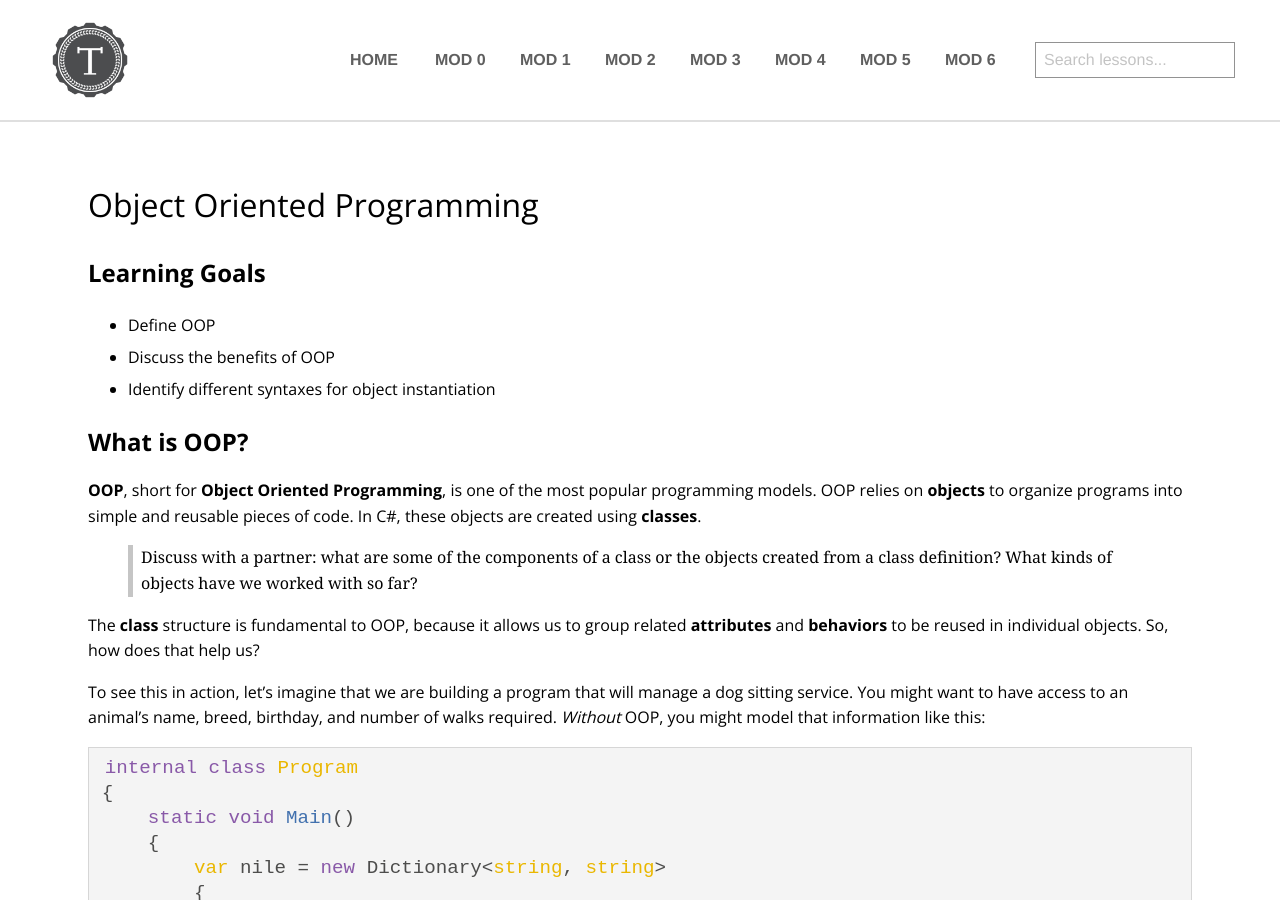
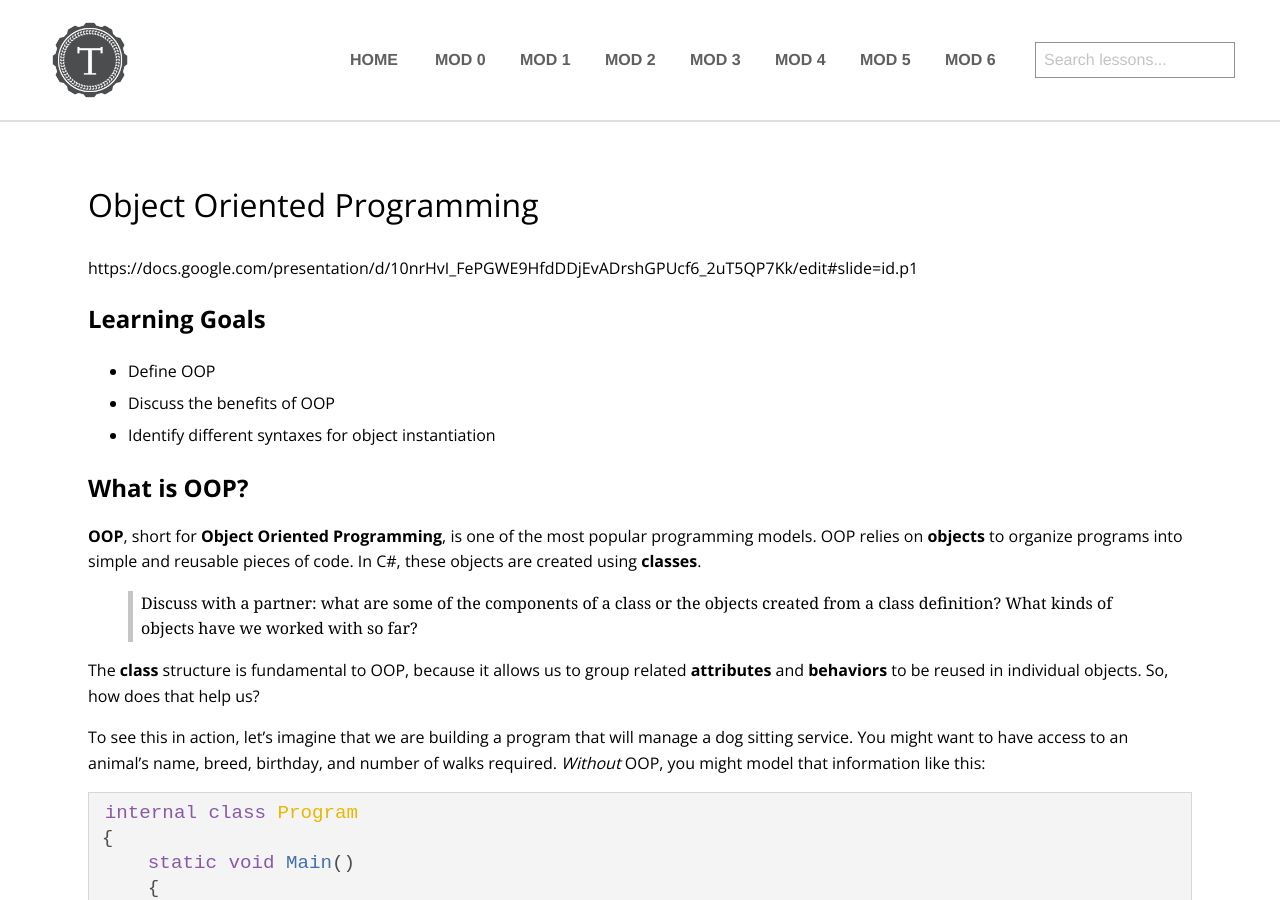
Before and after one commit to turingschool/launch-curriculum, a Jekyll site: the page built from module1/lessons/Week3/OOP.md, in a window 1280 px wide and 900 px high. Built offline with Jekyll 4.4.1, drawn with Linux system fonts in a browser that asks for light colours; nearby versions of some CDN libraries; comment, search, counter and statistics services are not loaded.

Commit message:
Update OOP.md

```diff
--- a/module1/lessons/Week3/OOP.md
+++ b/module1/lessons/Week3/OOP.md
@@ -2,6 +2,13 @@
 layout: page
 title:  Object Oriented Programming
 ---
+
+<aside class="instructor-notes">
+    <p><strong>Instructor Note</strong><br>Slides for this lesson:
+https://docs.google.com/presentation/d/10nrHvI_FePGWE9HfdDDjEvADrshGPUcf6_2uT5QP7Kk/edit#slide=id.p1</p>
+</aside>
+
+https://docs.google.com/presentation/d/10nrHvI_FePGWE9HfdDDjEvADrshGPUcf6_2uT5QP7Kk/edit#slide=id.p1
 
 ## Learning Goals
 * Define OOP
```
